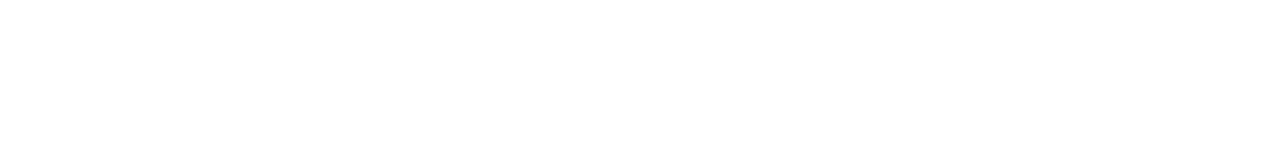
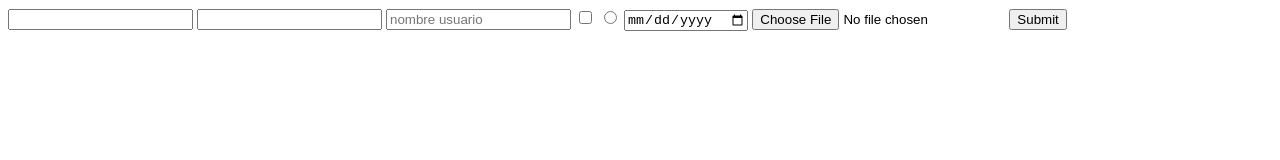
Before and after one commit to kev856/html-css, a plain HTML site: page Nueva carpeta/Formularios.html in a window 1280 px wide. Drawn offline with Linux system fonts and the light colour scheme.

Commit message:
html basico terminado

```diff
--- a/Nueva carpeta/Formularios.html
+++ b/Nueva carpeta/Formularios.html
@@ -3,9 +3,18 @@
 <head>
     <meta charset="UTF-8">
     <meta name="viewport" content="width=device-width, initial-scale=1.0">
-    <title>Formularios</title>
+    <title>Document</title>
 </head>
 <body>
-
+    <form><!--etiqueta para formularios-->
+        <input type="password" required> <!--Required es para que este campo sea obligatorio, osea que no se pueda mandar el formulario si el campo está vacio-->
+        <input type="email" minlength="20" ><!--minlenght es el minimo de caracteres en el campo    -->
+        <input type="text" name="username" placeholder="nombre usuario"><!--el name es un identificador de inputs para el servidor, el placeholder da un ejemplo de lo que se tiene que escribir-->
+        <input type="checkbox">
+        <input type="radio">
+        <input type="date">
+        <input type="file">
+        <input type="submit">
+    </form>
 </body>
 </html>
```
Also changed, not shown: Nueva carpeta/enlaces/enlaces.html (+1 -1 lines), Nueva carpeta/Conceptos/github_push.txt (added), Nueva carpeta/Conceptos/image-1.png (added), Nueva carpeta/Conceptos/image.png (added), ejercicios basicos html/index.html (line endings or trailing spaces), 1 other file.
